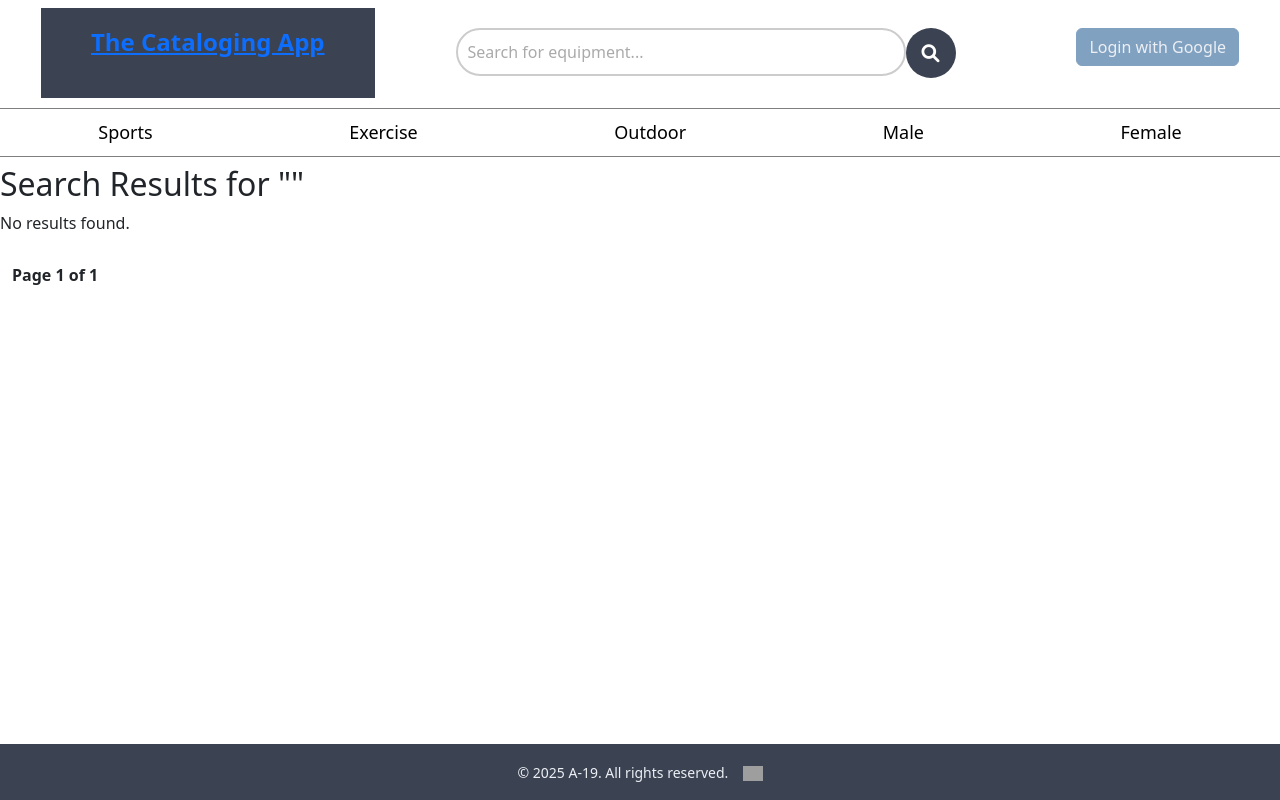
After one commit to NicholasDanilowicz/CatalogLendingApp, a Django app: page /app/search/ in a window 1280 px wide. The commit adds this page. Run offline with Django 5.2, Linux system fonts and the light colour scheme; some libraries are stand-ins or nearby versions; grey boxes are pictures that could not be loaded.

Commit message:
added basic functionality of website

```diff
--- /dev/null
+++ b/app/context_processors.py
@@ -0,0 +1,4 @@
+from .forms import SearchForm
+
+def search_form(request):
+  return {'form': SearchForm()}
--- a/app/forms.py
+++ b/app/forms.py
@@ -1,4 +1,9 @@
 from django import forms
 
 class SearchForm(forms.Form):
-    search_text = forms.CharField(label='', max_length=100, required=False)
+    query = forms.CharField(
+        label='',
+        max_length=100,
+        required=False,
+        widget=forms.TextInput(attrs={'placeholder': 'Search for equipment...', 'class': 'search-input'})
+    )
--- a/app/models.py
+++ b/app/models.py
@@ -1,5 +1,7 @@
 from django.db import models
 from django.contrib.auth.models import User
+from django.db import models
+
 
 class UserProfile(models.Model):
     user = models.OneToOneField(User, on_delete=models.CASCADE)
@@ -14,7 +16,7 @@ class Equipment(models.Model):
     name = models.CharField(max_length=200)
     description = models.TextField(blank=True)
     available = models.BooleanField(default=True)
-    image = models.ImageField(upload_to='equipment/', blank=True, null=True)
+    image = models.ImageField(upload_to='equipment/', blank=True, null=True, default='equipment_images/placeholder.jpg')
     def __str__(self):
         return self.name
 
--- /dev/null
+++ b/app/static/css/searchStyles.css
@@ -0,0 +1,58 @@
+.grid-container {
+  display: grid;
+  grid-template-columns: repeat(auto-fill, minmax(150px, 1fr));
+  gap: 20px;
+  padding: 20px;
+}
+
+.grid-item-container {
+  display: flex;
+  flex-direction: column;
+}
+
+.grid-item {
+  text-align: center;
+  border: 2px solid #ccc;
+  padding: 10px;
+  border-radius: 10px;
+  transition: transform 0.2s ease-in-out;
+  background: white;
+  text-decoration: none;
+  color: black;
+}
+
+.grid-item:hover {
+  transform: scale(1.05);
+}
+
+.grid-item img {
+  width: 100%;
+  max-width: 250px;
+  height: 200px;
+  object-fit: cover;
+  border-radius: 10px;
+}
+
+.pagination {
+  text-align: center;
+  margin-top: 20px;
+  margin-bottom: 100px;
+}
+
+.pagination a {
+  padding: 8px 12px;
+  margin: 5px;
+  background: #007bff;
+  color: white;
+  text-decoration: none;
+  border-radius: 5px;
+}
+
+.pagination a:hover {
+  background: #0056b3;
+}
+
+.pagination span {
+  padding: 8px 12px;
+  font-weight: bold;
+}
--- /dev/null
+++ b/app/static/css/styles.css
@@ -0,0 +1,175 @@
+body {
+  /* background-color: #2e3440; */
+}
+
+#loginButton {
+  margin-top: 20px;
+}
+
+.header-wrapper {
+  display: flex;
+  /* align-items: center; */
+  /* justify-content: space-between; */
+  padding: 20px 50px;
+  background-color: #3B4252;
+  margin-bottom: 10px;
+}
+
+.spacer {
+  flex-grow: 1;
+}
+.top-header-container {
+  display: flex;
+  width: 100%;
+  flex-direction: row;
+  justify-content: space-evenly;
+}
+.bottom-header-container {
+  width: 100%;
+}
+.menu-list {
+  display: flex;
+  justify-content: space-evenly;
+  align-items: center;
+  list-style: none;
+  padding: 0;
+  margin: 0;
+  width: 100%;
+  /* background-color: #3B4252; */
+  /* border-radius: 20px; */
+  border-top: 1px solid rgba(0, 0, 0, .5);
+  border-bottom: 1px solid rgba(0, 0, 0, 0.5);
+}
+.menu-item {
+  position: relative;
+  margin: 0 15px;
+  text-align: center;
+  flex-grow: 1;
+  transition: background-color 0.3s ease;
+  border-radius: 10px;
+}
+.menu-item a {
+  text-decoration: none;
+  color: #000000;
+  font-size: 18px;
+  padding: 10px;
+  display: block;
+}
+
+.menu-item:hover {
+  display: block;
+  background-color: rgba(0, 0, 0, 0.2);
+}
+.dropdown {
+  position: absolute;
+  top: 100%;
+  left: 25%;
+  background: white;
+  list-style: none;
+  padding: 0;
+  margin: 0;
+  min-width: 150px;
+  box-shadow: 0 2px 5px rgba(0, 0, 0, 0.2);
+  border-radius: 5px;
+  display: none; /* Initially hidden */
+}
+
+.dropdown li {
+  padding: 10px;
+}
+
+.dropdown li a {
+  color: #333;
+  font-size: 16px;
+  display: block;
+  padding: 10px;
+}
+
+.dropdown li a:hover {
+  background: rgba(0, 0, 0, 0.5);
+  color: white;
+}
+
+/* SHOW DROPDOWN ON HOVER */
+.menu-item:hover .dropdown {
+  display: block;
+}
+
+.navbar {
+  display:flex;
+  flex-direction: column;
+  /* background-color: red; */
+}
+
+.app-title {
+  font-size: 24px;
+  font-weight: bold;
+  color: #333;
+  margin: 0;
+}
+
+/* Spacer for additional flexibility (optional) */
+.spacer {
+  flex-grow: 1; /* Takes up available space between elements */
+}
+
+.search-wrapper {
+  display: flex;
+  justify-content: flex-end;
+  padding: 0px 40px;
+  margin-top: 20px;
+  margin-right: 40px;
+}
+
+.search-container {
+  display: flex;
+  /* margin-right: 10em; */
+}
+
+@media (max-width: 768px) {
+  .search-container {
+    justify-content: center;
+  }
+}
+
+#searchBar input {
+  width: 450px;
+  padding: 10px;
+  font-size: 16px;
+  border: 2px solid #ccc;
+  border-radius: 25px;
+  outline: none;
+  transition: border-color 0.3s ease-in-out;
+}
+
+#searchBar input:focus {
+  border-color: #3B4252;
+}
+
+#searchBar input::placeholder {
+  color: #aaa;
+}
+
+.search-container button {
+  padding: 25px;
+  font-size: 16px;
+  border: none;
+  background-color: #3B4252;
+  color: white;
+  border-radius: 50%;  /* Circular button */
+  cursor: pointer;
+  width: 40px;
+  height: 40px;
+  display: flex;
+  align-items: center;
+  justify-content: center;
+  transition: background-color 0.3s;
+}
+
+.search-container button i {
+  font-size: 18px;
+}
+
+.search-container button:hover {
+  background-color: #3B4252;
+}
--- /dev/null
+++ b/app/templates/base.html
@@ -0,0 +1,114 @@
+{% load django_bootstrap5 %}
+{% load static %}
+
+<html lang="en">
+<head>
+  <meta charset="UTF-8">
+  <meta name="viewport" content="width=device-width, initial-scale=1.0">
+  <title>{% block title %}The Site Title{% endblock %}</title>
+  {% bootstrap_css %}
+  <link rel="stylesheet" href="{% static 'css/styles.css' %}">
+  <link rel="stylesheet" href="https://cdnjs.cloudflare.com/ajax/libs/font-awesome/6.0.0/css/all.min.css">
+
+{% block extra_css %}
+{% endblock %}
+</head>
+<body>
+  <header class="navbar">
+    <div class="top-header-container">
+      <div class="header-wrapper">
+        <h1 class="app-title"><a href="{% url 'home' %}">The Cataloging App</a></h1>
+      </div>
+      <div class="search-wrapper">
+        <form action="{% url 'search_results' %}" method="GET">
+          <div id="searchBar" class="search-container">
+            {{form.as_p}}
+            <button type="submit">
+              <i class="fas fa-search"></i>
+            </button>
+          </div>
+          <!-- <input type="text" name="q" placeholder="Search for sports equipment" required> -->
+        </form>
+      </div>
+      {% if user.is_authenticated %}
+        <h2 class="mb-4 text-center" style="color: #5E81AC;">Welcome to Patron Page</h2>
+        <p style="color: #ECEFF4;">Hello, {{ user.username }}!</p>
+        <p style="color: #ECEFF4;">Role: Patron</p>
+        <div class="text-center">
+          <a href="{% url 'logout' %}" class="btn" style="background-color: #81A1C1; border-color: #81A1C1; color: #ECEFF4;">Logout</a>
+        </div>
+
+      {% else %}
+        <div class="text-center">
+          <a id="loginButton" href="{% url 'social:begin' 'google-oauth2' %}" class="btn" style="background-color: #81A1C1; border-color: #81A1C1; color: #ECEFF4;">Login with Google</a>
+        </div>
+      {% endif %}
+    </div>
+    <div class="bottom-header-container">
+      <nav class="menu">
+        <ul class="menu-list">
+          <li class="menu-item">
+            <a href="#">Sports</a>
+            <ul class="dropdown">
+              <li><a href="#">Football</a></li>
+              <li><a href="#">Basketball</a></li>
+              <li><a href="#">Tennis</a></li>
+            </ul>
+          </li>
+          <li class="menu-item">
+            <a href="#">Exercise</a>
+            <ul class="dropdown">
+              <li><a href="#">Yoga</a></li>
+              <li><a href="#">Weights</a></li>
+              <li><a href="#">Cardio</a></li>
+            </ul>
+          </li>
+          <li class="menu-item">
+            <a href="#">Outdoor</a>
+            <ul class="dropdown">
+              <li><a href="#">Camping</a></li>
+              <li><a href="#">Biking</a></li>
+              <li><a href="#">Hiking</a></li>
+            </ul>
+          </li>
+          <li class="menu-item">
+            <a href="#">Male</a>
+            <ul class="dropdown">
+              <li><a href="#">Shoes</a></li>
+              <li><a href="#">Clothing</a></li>
+              <li><a href="#">Accessories</a></li>
+            </ul>
+          </li>
+          <li class="menu-item">
+            <a href="#">Female</a>
+            <ul class="dropdown">
+              <li><a href="#">Shoes</a></li>
+              <li><a href="#">Clothing</a></li>
+              <li><a href="#">Accessories</a></li>
+            </ul>
+          </li>
+        </ul>
+      </nav>
+    </div>
+  </header>
+  <main>
+    {% block content %}
+    {% endblock %}
+  </main>
+
+  <!-- Footer -->
+  <footer class="text-center py-3 fixed-bottom" style="background-color: #3B4252; color: #ECEFF4;">
+    <div class="container">
+      <small>© 2025 A-19. All rights reserved.</small>
+      <img
+        src="https://teama19.s3.us-east-2.amazonaws.com/73_UVALogo_800x800.jpg"
+        alt="UVA Logo"
+        style="width: 20px; height: 20px; object-fit: contain; margin-left: 10px; vertical-align: middle;"
+      >
+    </div>
+  </footer>
+  <!-- Bootstrap JS Bundle (Include before closing </body>) -->
+<script src="https://cdn.jsdelivr.net/npm/bootstrap@5.3.0/dist/js/bootstrap.bundle.min.js"></script>
+
+</body>
+</html>
--- /dev/null
+++ b/app/templates/search_results.html
@@ -0,0 +1,39 @@
+{% extends "base.html" %}
+{% load static %}
+{% block extra_css %}
+    <link rel="stylesheet" href="{% static 'css/searchStyles.css' %}">
+{% endblock %}
+{% block title %}Search Results{% endblock %}
+{% block content %}
+    <h2>Search Results for "{{ query }}"</h2>
+
+    {% if results %}
+    <h1>Found results</h1>
+        <div class="grid-container">
+            {% for item in page_obj %}
+            <div class="grid-item-container">
+                <a href="{% url 'item_detail' item.id %}" class="grid-item">
+                        <!-- <img src="https://media.istockphoto.com/id/1474648774/vector/american-football-ball-flat-icon-vector-illustration.jpg?s=612x612&w=0&k=20&c=Cr1xc_d3Lhklv7W9RzZakbITVbsj8G2AmjDRivq_qKc=" alt="No item image"> -->
+  <img src="https://upload.wikimedia.org/wikipedia/commons/7/7a/Basketball.png" alt="{{ item.name }}">
+                </a>
+                <p>{{ item.name }} - {{ item.description }}</p>
+            </div>
+            {% endfor %}
+        </div>
+    {% else %}
+        <p>No results found.</p>
+    {% endif %}
+    <!-- Pagination -->
+     <div class="pagination">
+        {% if page_obj.has_previous %}
+            <a href="?query={{ query }}&page=1">First</a>
+            <a href="?query={{ query }}&page={{ page_obj.previous_page_number }}">Previous</a>
+        {% endif %}
+        <span>Page {{ page_obj.number }} of {{ page_obj.paginator.num_pages }}</span>
+
+        {% if page_obj.has_next %}
+            <a href="?query={{ query }}&page={{ page_obj.next_page_number }}">Next</a>
+            <a href="?query={{ query }}&page={{ page_obj.paginator.num_pages }}">Last</a>
+        {% endif %}
+     </div>
+{% endblock %}
--- a/app/urls.py
+++ b/app/urls.py
@@ -1,4 +1,6 @@
 from django.urls import path, include
+from django.conf import settings
+from django.conf.urls.static import static
 from django.contrib.auth import views as auth_views
 from . import views
 
@@ -6,5 +8,10 @@ urlpatterns = [
     path('login/', views.custom_login, name='login'),
     path('logout/', auth_views.LogoutView.as_view(), name='logout'),
     path("", views.home, name='home'),
+    path("search/", views.search_results, name='search_results'),
     path("select_role/", views.select_role, name='select_role'),
+    path("item/<int:item_id>", views.item_detail, name='item_detail')
 ]
+
+# if settings.DEBUG:
+#     urlpatterns += static(settings.MEDIA_URL, document_root=settings.MEDIA_ROOT)
--- a/app/views.py
+++ b/app/views.py
@@ -1,7 +1,9 @@
-from django.shortcuts import render, redirect
+from django.shortcuts import render, redirect, get_object_or_404
 
+from django.core.paginator import Paginator
 from .forms import SearchForm
 from .models import UserProfile
+from .models import Equipment
 
 
 def custom_login(request):
@@ -26,8 +28,6 @@ def home(request):
     except UserProfile.DoesNotExist:
         return redirect('select_role')
 
-
-
 def select_role(request):
     try:
         request.user.userprofile
@@ -40,3 +40,23 @@ def select_role(request):
                 return redirect('home')
 
         return render(request, 'select_role.html')
+
+def item_detail(request, item_id):
+    item = get_object_or_404(Equipment, id=item_id)
+    return render(request, 'item_detail.html', {'item': item})
+
+def search_results(req):
+    form = SearchForm(req.GET)
+    query = req.GET.get('q', '')
+    print("here is query: ", query)
+    results = []
+    if form.is_valid():
+        query = form.cleaned_data.get('query', '')
+        print("cleaned query: ", query)
+        if query:
+            results = Equipment.objects.filter(name__icontains=query)
+    paginator = Paginator(results, 5)
+    page_number = req.GET.get('page')
+    page_obj = paginator.get_page(page_number)
+    print("whatever page_obj is: ", page_obj)
+    return render(req, 'search_results.html', {'form': form, 'query': query, 'results': results, 'page_obj': page_obj})
--- a/mysite/settings.py
+++ b/mysite/settings.py
@@ -32,7 +32,8 @@ DEBUG = True
 
 ALLOWED_HOSTS = ['localhost','127.0.0.1',"sports-cataloging-lending-app-bd1891024175.herokuapp.com"]
 
-
+# MEDIA_URL = '/media/'
+# MEDIA_ROOT = os.path.join(BASE_DIR, 'media')
 # Application definition
 
 INSTALLED_APPS = [
@@ -83,6 +84,7 @@ TEMPLATES = [
                 'django.contrib.auth.context_processors.auth',
                 'django.contrib.messages.context_processors.messages',
                 'social_django.context_processors.backends',  # for google auth
+                'app.context_processors.search_form',
             ],
         },
     },
```
Also changed, not shown: app/static/css/itemDetailStyles.css (added, +55 -0 lines), app/templates/home.html (+21 -44 lines), app/templates/item_detail.html (added, +45 -0 lines), app/media/equipment_images/placeholder.jpg (added), 1 other file.
